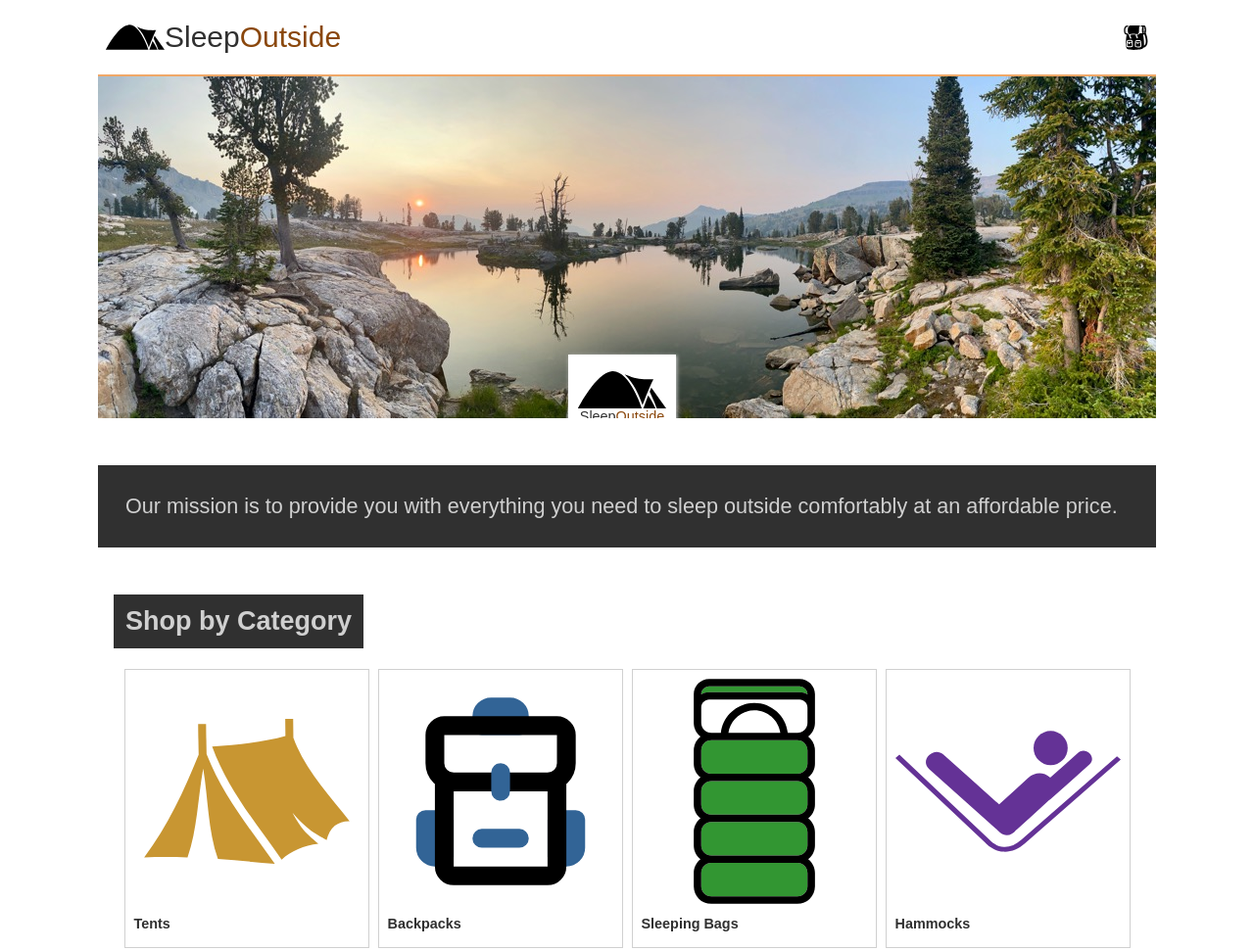
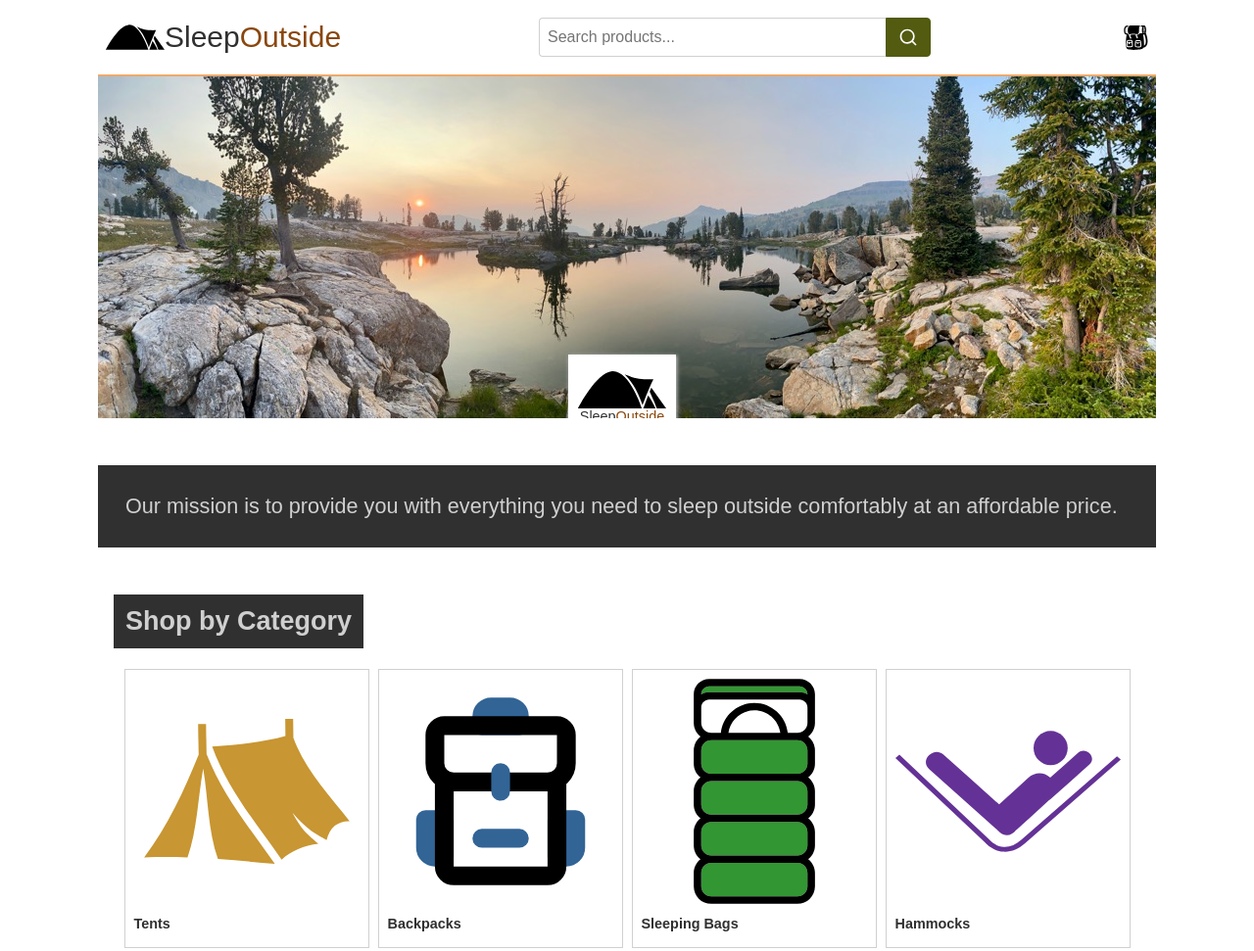
Before and after one commit to D0dge1003/WDD330, a website built with Vite: page src/index.html in a window 1280 px wide. Shown: the top 971 px of the page at 98% size. Built offline with nearby package versions, Linux system fonts and the light colour scheme.

Commit message:
fix: restore search bar and styling in header

```diff
--- a/src/css/style.css
+++ b/src/css/style.css
@@ -341,3 +341,54 @@ footer {
   align-items: center;
   font-size: 0.8em;
 }
+
+/* Search bar styles */
+.search {
+  flex: 1;
+  /* Allow it to take up available space */
+  display: flex;
+  justify-content: center;
+  align-items: center;
+  padding: 0 1rem;
+}
+
+#search-form {
+  display: flex;
+  align-items: center;
+  max-width: 400px;
+  width: 100%;
+}
+
+#search-input {
+  flex: 1;
+  /* Take up remaining space */
+  padding: 0.5rem;
+  border: 1px solid var(--light-grey);
+  border-right: none;
+  font-size: 1rem;
+  height: 40px;
+  /* Explicit height */
+  border-radius: 4px 0 0 4px;
+}
+
+#search-submit {
+  padding: 0 12px;
+  /* Fixed padding for neat look */
+  background-color: var(--secondary-color);
+  border: 1px solid var(--secondary-color);
+  cursor: pointer;
+  display: flex;
+  /* Centering the icon */
+  align-items: center;
+  justify-content: center;
+  margin: 0;
+  height: 40px;
+  /* Match input height */
+  border-radius: 0 4px 4px 0;
+}
+
+#search-submit svg {
+  fill: white;
+  width: 20px;
+  height: 20px;
+}
--- a/src/public/partials/header.html
+++ b/src/public/partials/header.html
@@ -1,6 +1,18 @@
 <div class="logo">
   <img src="/WDD330/images/noun_Tent_2517.svg" alt="tent image for logo" />
   <a href="/WDD330/index.html"> Sleep<span class="highlight">Outside</span></a>
+</div>
+<div class="search">
+  <form id="search-form" action="/WDD330/product_listing/index.html">
+    <input type="text" id="search-input" name="q" placeholder="Search products..." required>
+    <button type="submit" id="search-submit">
+      <svg xmlns="http://www.w3.org/2000/svg" viewBox="0 0 24 24" width="24" height="24">
+        <path fill="none" d="M0 0h24v24H0z" />
+        <path
+          d="M18.031 16.617l4.283 4.282-1.415 1.415-4.282-4.283A8.96 8.96 0 0 1 11 20c-4.968 0-9-4.032-9-9s4.032-9 9-9 9 4.032 9 9a8.96 8.96 0 0 1-1.969 5.617zm-2.006-.742A6.977 6.977 0 0 0 18 11c0-3.868-3.133-7-7-7-3.868 0-7 3.132-7 7 0 3.867 3.132 7 7 7a6.977 6.977 0 0 0 4.875-1.975l.15-.15z" />
+      </svg>
+    </button>
+  </form>
 </div>
 <div class="cart">
   <a href="/WDD330/cart/index.html">
```
